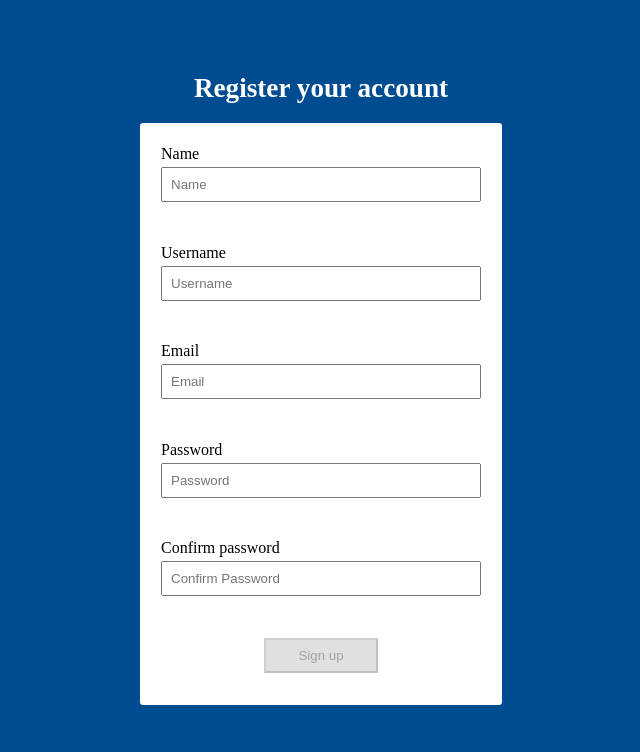
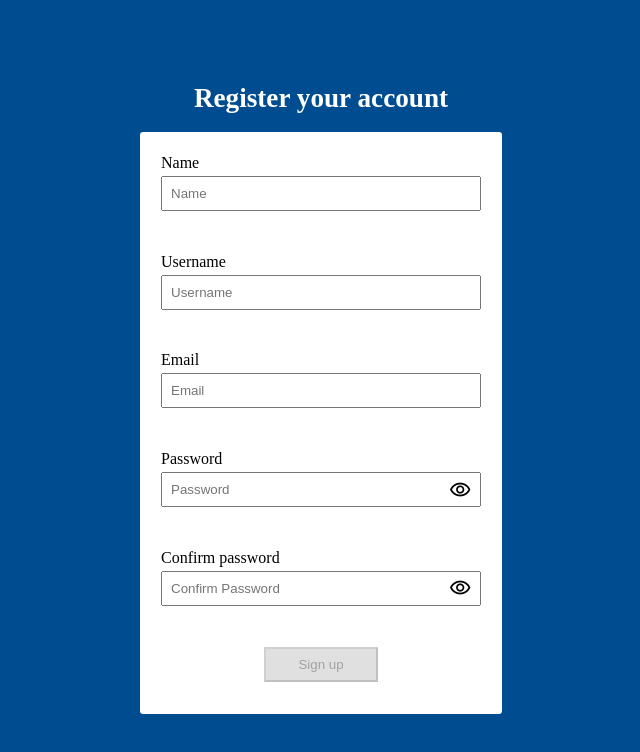
Before and after one commit to Aurorien/RegistrationForm, a React (Vite) app: page / in a window 1280 px wide. Shown: the top 752 px of the page, without its empty margins (319-959 px from the left). Built offline with nearby package versions, Linux system fonts and the light colour scheme.

Commit message:
Add toggle password visibility

```diff
--- a/index.html
+++ b/index.html
@@ -2,9 +2,13 @@
 <html lang="en">
   <head>
     <meta charset="UTF-8" />
-    <link rel="icon" type="image/svg+xml" href="/app_registration.svg" />
     <meta name="viewport" content="width=device-width, initial-scale=1.0" />
     <title>Register</title>
+    <link rel="icon" type="image/svg+xml" href="/app_registration.svg" />
+    <link
+      rel="stylesheet"
+      href="https://fonts.googleapis.com/css2?family=Material+Symbols+Outlined:opsz,wght,FILL,GRAD@20..48,100..700,0..1,-50..200"
+    />
   </head>
   <body>
     <div id="root"></div>
--- a/src/components/InputField.css
+++ b/src/components/InputField.css
@@ -25,3 +25,19 @@
   font-size: 0.8rem;
   color: rgb(178, 9, 9);
 }
+
+.input-wrapper {
+  position: relative;
+  display: flex;
+  width: 100%;
+}
+
+.password-toggle {
+  position: absolute;
+  right: 0;
+  display: flex;
+  margin: 0.3rem 0.4rem 0 0.5rem;
+  padding: 0.2rem;
+  background: transparent;
+  border: none;
+}
--- a/src/components/InputField.tsx
+++ b/src/components/InputField.tsx
@@ -1,3 +1,4 @@
+import { useState } from "react";
 import type { IFieldConfig, IFieldValidation, IFormValues } from "../types";
 import "./InputField.css";
 
@@ -28,6 +29,13 @@ function InputField({
 
   const { isValid, message: validationMessage, isDirty } = validation;
 
+  const [showPassword, setShowPassword] = useState(false);
+  const inputType = type === "password" && showPassword ? "text" : type;
+
+  const togglePasswordVisibility = () => {
+    setShowPassword(!showPassword);
+  };
+
   return (
     <>
       <label className="input-field">
@@ -37,8 +45,9 @@ function InputField({
             <span className="validation error-icon">✗</span>
           )}
         </span>
+        <div className="input-wrapper">
           <input
-          type={type}
+            type={inputType}
             placeholder={placeholder}
             name={label}
             value={value}
@@ -49,6 +58,24 @@ function InputField({
             maxLength={maxLength}
             required={required}
           />
+          {type === "password" && (
+            <button
+              type="button"
+              className="password-toggle"
+              onClick={togglePasswordVisibility}
+              aria-label={showPassword ? "Hide password" : "Show password"}
+            >
+              {showPassword ? (
+                <span className="material-symbols-outlined">
+                  visibility_off
+                </span>
+              ) : (
+                <span className="material-symbols-outlined">visibility</span>
+              )}
+            </button>
+          )}
+        </div>
+
         <div className="validation message-ctn">
           {!isValid && validationMessage && (
             <span className="validation message">{validationMessage}</span>
--- a/src/index.css
+++ b/src/index.css
@@ -13,6 +13,7 @@ body {
 }
 
 h1 {
+  margin-top: 2.3rem;
   font-size: 1.7rem;
   color: var(--secondary-color);
 }
@@ -30,3 +31,7 @@ button:disabled {
   cursor: not-allowed;
   opacity: 0.6;
 }
+
+.material-symbols-outlined {
+  font-size: 1.4rem;
+}
```
Lines whose indentation alone changed are shown as unchanged.
